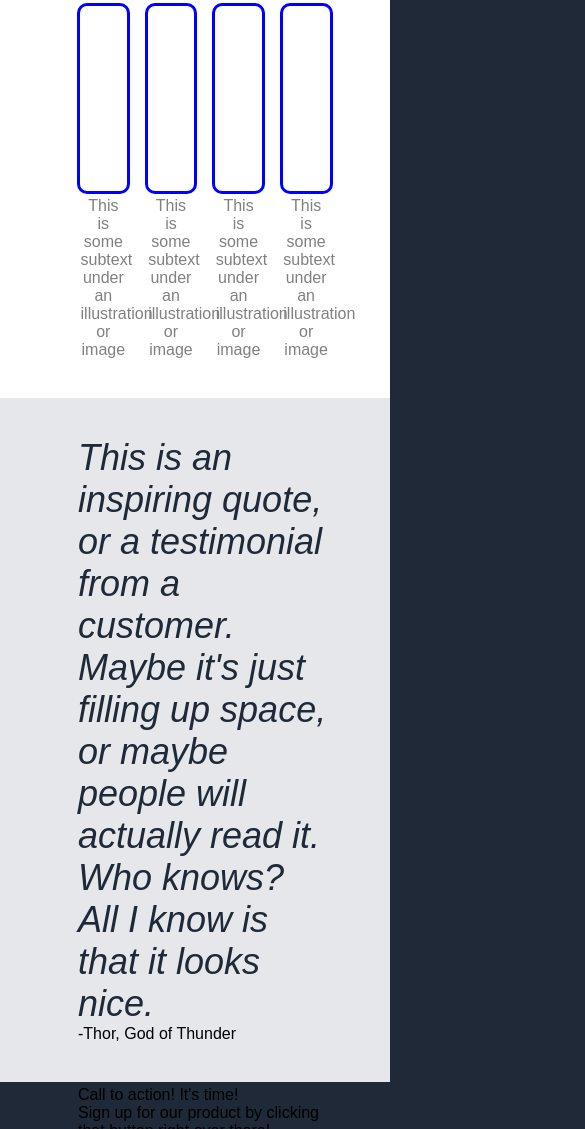
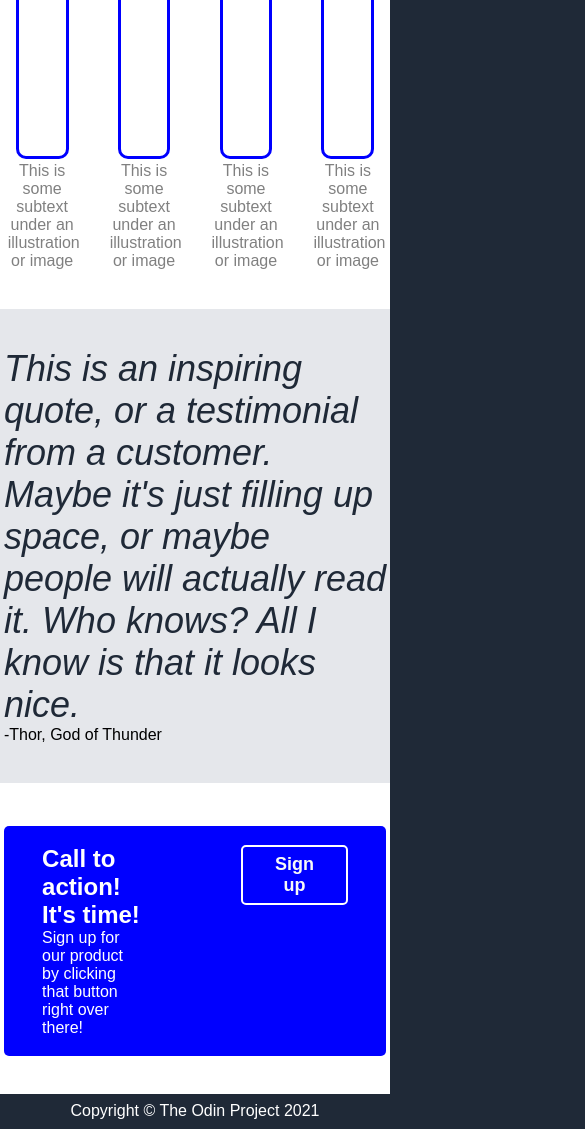
Before and after one commit to sufi4yan/css-project, a plain HTML site: page index.html in a window 390 px wide. Shown: the part 871-2000 px from the top of the page, 585 px wide, since content can reach past the window. Drawn offline with Linux system fonts and the light colour scheme.

Commit message:
Make the design little responsive using media reqs

```diff
--- a/index.html
+++ b/index.html
@@ -75,7 +75,7 @@
                 <p class="desc">Sign up for our product by clicking that button right over there!</p>
             </div>
            <div class="right">
-                <button class="sign"></button>
+                <button class="sign-up" id="two">Sign up</button>
            </div>
 
         </div>
--- a/styles.css
+++ b/styles.css
@@ -12,6 +12,11 @@ main, header{
     padding-top: 1%;
     padding-right: 15%;
     padding-left: 20%;
+    @media screen and (max-width: 2300px) {
+        padding-right: 1%;
+        padding-left: 1%;
+
+    }
 }
 .first, header{
 
@@ -62,7 +67,7 @@ header{
     display: flex;
     justify-content: center;
     align-items: center;
-    margin-left: 30%
+
 }
 .sign-up{
     padding: 7px 32px 7px 32px;
@@ -120,3 +125,43 @@ header{
     font-style: italic;
     font-weight: 100;
 }
+.four{
+    display: flex;
+    justify-content: center;
+    align-items: center;
+    background-color: white;
+}
+.pop{
+    background-color: blue;
+    display: flex;
+    padding: 5%;
+    padding-right: 10%;
+    padding-left: 10%;
+    color: white;
+    border-radius: 5px;
+    margin-top: 10%;
+    margin-bottom: 10%;
+}
+.texts{
+    margin-right: 100px;
+
+}
+.about{
+    font-weight: bold;
+    font-size: 24px;
+
+}
+.desc{
+    font-weight: 100;
+}
+#two{
+    background-color: transparent;
+    border: 2px white solid;
+
+}
+footer{
+    background-color: #1F2937;
+    color: white;
+    text-align: center;
+    padding: 2% 0 2% 0
+}
```
